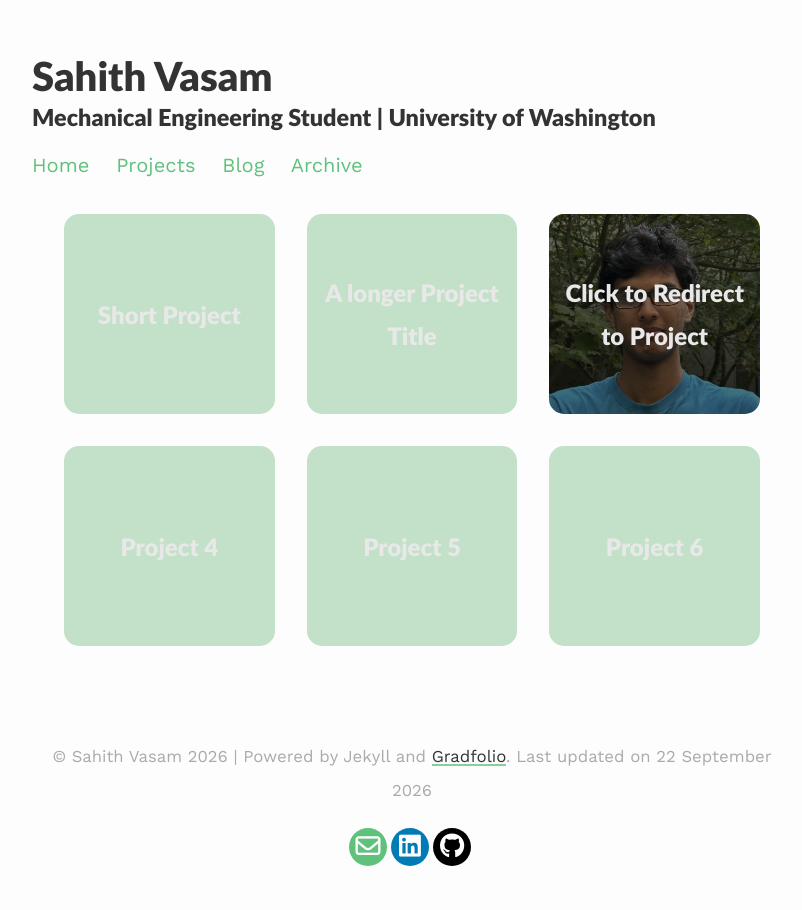
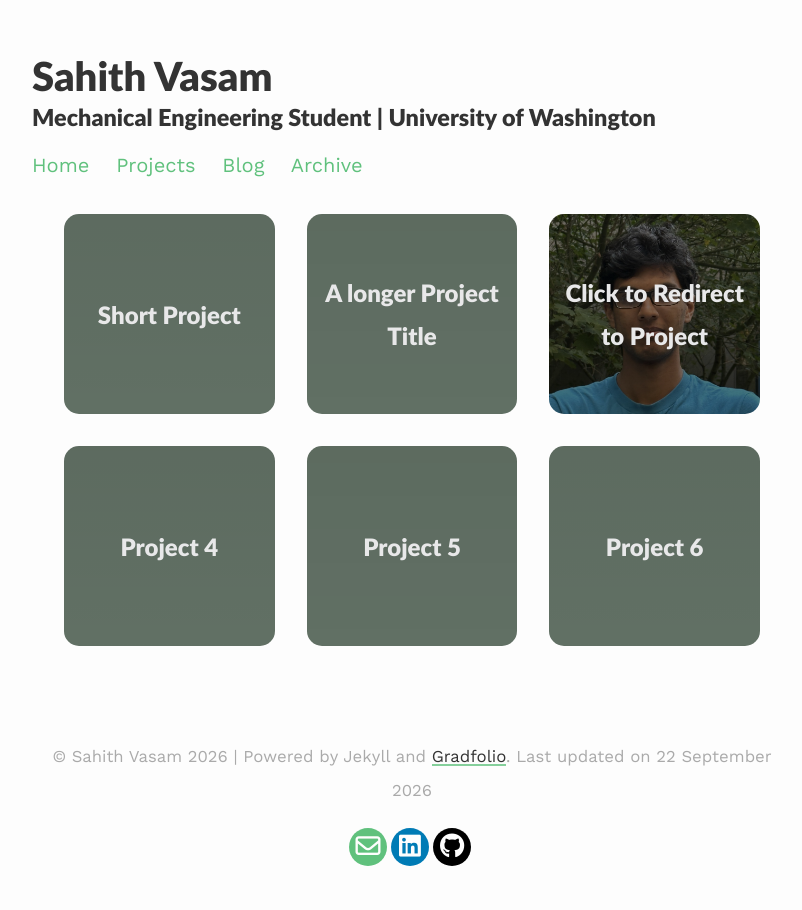
Before and after one commit to Sahithium-Z/Sahithium-Z.github.io, a Jekyll site: the page built from _pages/projects.md, in a window 1280 px wide. Shown: the whole page, without its empty margins (228-1030 px from the left). Built offline with Jekyll 4.4.1, drawn with Linux system fonts in a browser that asks for light colours.

Commit message:
Update projects.md

```diff
--- a/_pages/projects.md
+++ b/_pages/projects.md
@@ -26,7 +26,7 @@ published: true
 
   {% else %}
 
-  <div class="projectTile">
+  <div class="projectTile" style="background-image: linear-gradient(rgba(0, 0, 0, 0.527),rgba(0, 0, 0, 0.5)), url({{ project.image }}); background-size: cover;">
           <a href="{{ project.url | prepend: site.baseurl | prepend: site.url }}">
           <span>
               <h2>{{ project.title }}</h2>
```
